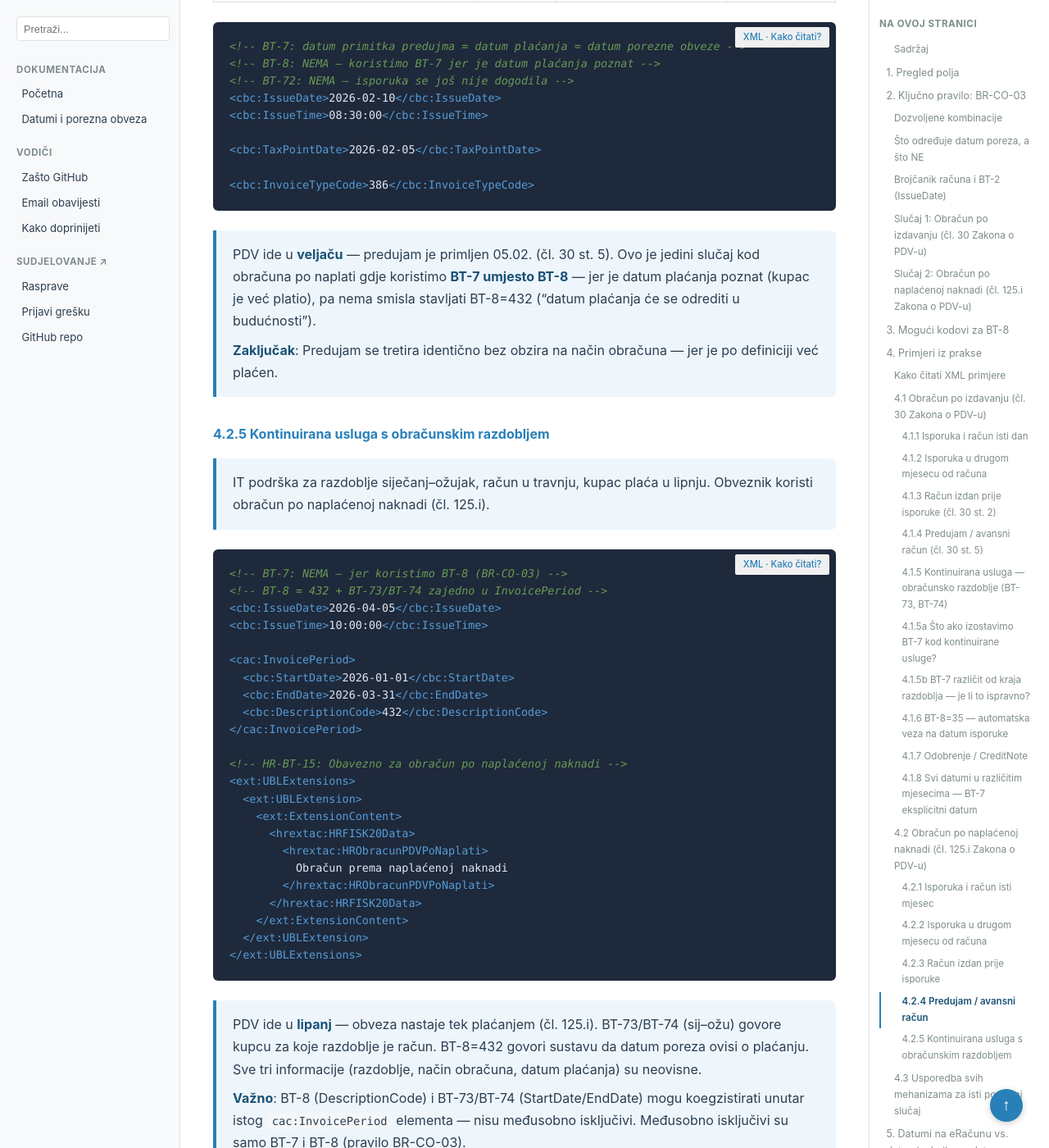
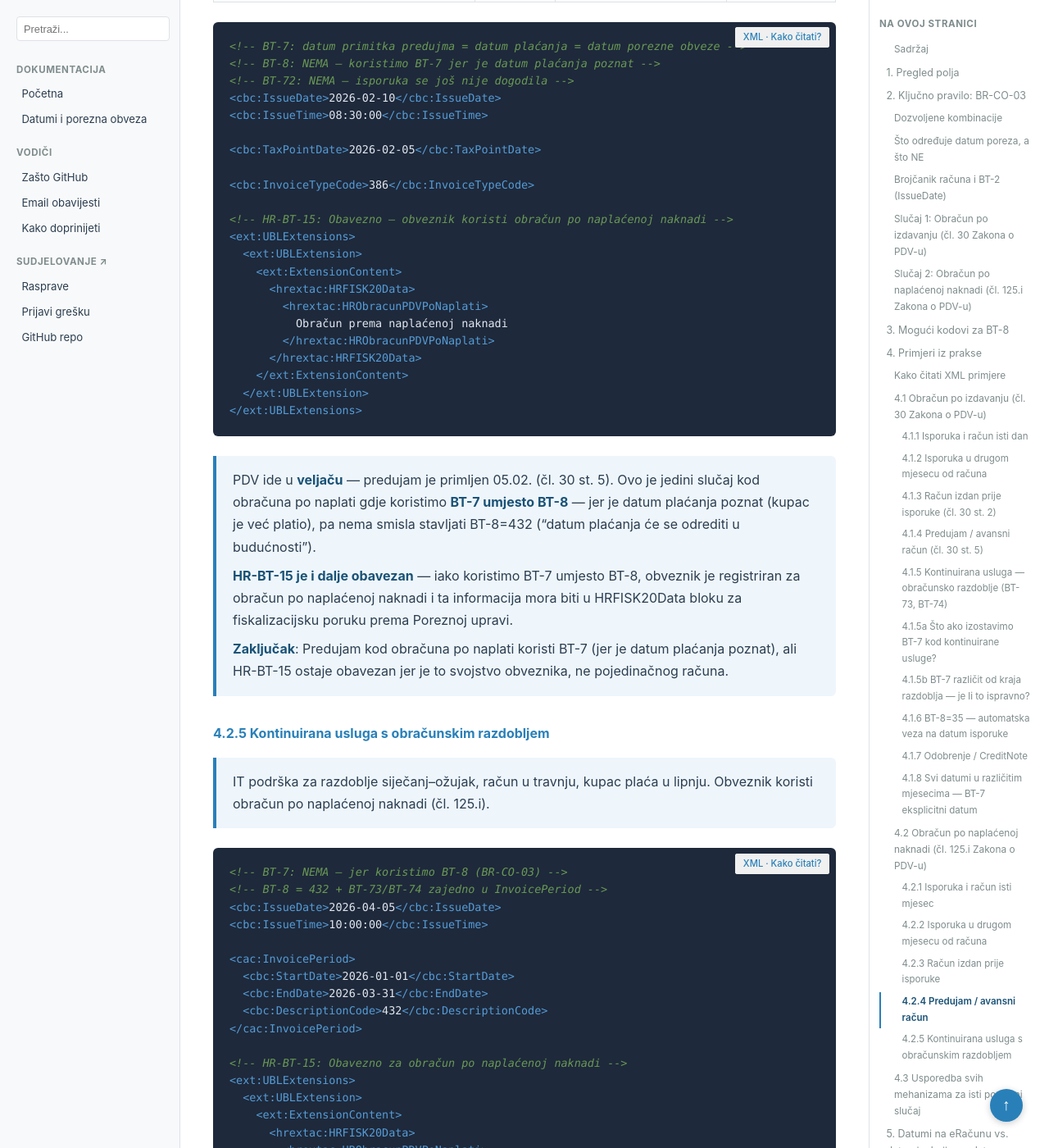
Before and after one commit to dageci/eracun-fiskalizacija-datumi, a Jekyll site: the page built from docs/eracun-datumi-poreza-workflow.md, in a window 1280 px wide and 1400 px high, scrolled down 18991 px. Shown: the whole window at 82% size. Built offline with Jekyll 4.4.1, drawn with Linux system fonts in a browser that asks for light colours; some of the changed text lies outside the part shown.

Commit message:
fix: dodan HR-BT-15 u primjer 4.2.4 predujam - obavezan za obveznika po naplati

````diff
--- a/docs/eracun-datumi-poreza-workflow.md
+++ b/docs/eracun-datumi-poreza-workflow.md
@@ -652,11 +652,26 @@ U primjerima ispod prikazujemo isječke XML koda eRačuna. Kod je **obojan** za
 <cbc:TaxPointDate>2026-02-05</cbc:TaxPointDate>
 
 <cbc:InvoiceTypeCode>386</cbc:InvoiceTypeCode>
+
+<!-- HR-BT-15: Obavezno — obveznik koristi obračun po naplaćenoj naknadi -->
+<ext:UBLExtensions>
+  <ext:UBLExtension>
+    <ext:ExtensionContent>
+      <hrextac:HRFISK20Data>
+        <hrextac:HRObracunPDVPoNaplati>
+          Obračun prema naplaćenoj naknadi
+        </hrextac:HRObracunPDVPoNaplati>
+      </hrextac:HRFISK20Data>
+    </ext:ExtensionContent>
+  </ext:UBLExtension>
+</ext:UBLExtensions>
 ```
 > PDV ide u **veljaču** — predujam je primljen 05.02. (čl. 30 st. 5).
 > Ovo je jedini slučaj kod obračuna po naplati gdje koristimo **BT-7 umjesto BT-8** — jer je datum plaćanja poznat (kupac je već platio), pa nema smisla stavljati BT-8=432 ("datum plaćanja će se odrediti u budućnosti").
 >
-> **Zaključak**: Predujam se tretira identično bez obzira na način obračuna — jer je po definiciji već plaćen.
+> **HR-BT-15 je i dalje obavezan** — iako koristimo BT-7 umjesto BT-8, obveznik je registriran za obračun po naplaćenoj naknadi i ta informacija mora biti u HRFISK20Data bloku za fiskalizacijsku poruku prema Poreznoj upravi.
+>
+> **Zaključak**: Predujam kod obračuna po naplati koristi BT-7 (jer je datum plaćanja poznat), ali HR-BT-15 ostaje obavezan jer je to svojstvo obveznika, ne pojedinačnog računa.
 
 #### 4.2.5 Kontinuirana usluga s obračunskim razdobljem
 
@@ -745,6 +760,7 @@ Primjer: IT podrška obavljena u prosincu 2025., račun izdan u siječnju 2026.,
 > **Ključna razlika**: Kad prodavatelj koristi obračun po naplati, kupac **ne smije odbiti
 > pretporez pri primitku računa** — mora čekati do plaćanja. PDV obveza prodavatelja i
 > pravo na pretporez kupca nastaju u istom trenutku: danom plaćanja.
+
 > Sve pet stavki mogu biti u **različitim mjesecima ili čak godinama** za isti poslovni događaj.
 >
 > Kad knjigovođa kaže *"ide u trošak za prošlu godinu"* — misli da je usluga obavljena u
````
Also changed, not shown: eracun-datumi-poreza-workflow.md (+16 -1 lines).
